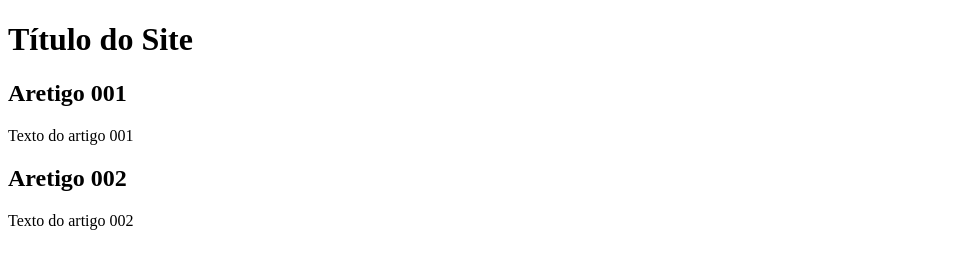
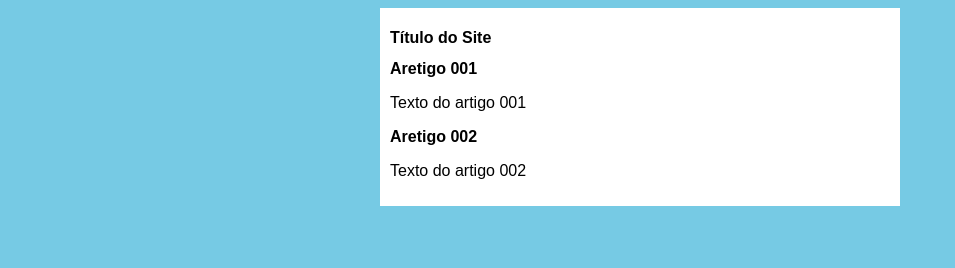
Before and after one commit to AnneRamos910/projeto-site, a plain HTML site: page index.html in a window 1280 px wide. Shown: the whole page, without its empty margins (0-955 px from the left). Drawn offline with Linux system fonts and the light colour scheme.

Commit message:
iniciei o design

```diff
--- /dev/null
+++ b/estilos/style.css
@@ -0,0 +1,16 @@
+* {
+    font-family: Arial, Helvetica, sans-serif;
+    font-size: 16px;
+}
+
+body {
+    background-color: rgb(118, 202, 228);
+}
+
+main {
+    background-color: #fff;
+    width: 500px;
+    margin: auto;
+    padding: 10px;
+    box-shadow: 3px, 3px, 5px rgba(0, 0, 0.460);
+}
--- a/index.html
+++ b/index.html
@@ -5,6 +5,7 @@
     <meta http-equiv="X-UA-Compatible" content="IE=edge">
     <meta name="viewport" content="width=device-width, initial-scale=1.0">
     <title>Título do Site</title>
+    <link rel="stylesheet" href="estilos/style.css" />
     <main>
         <header>
             <h1>Título do Site</h1>
```
